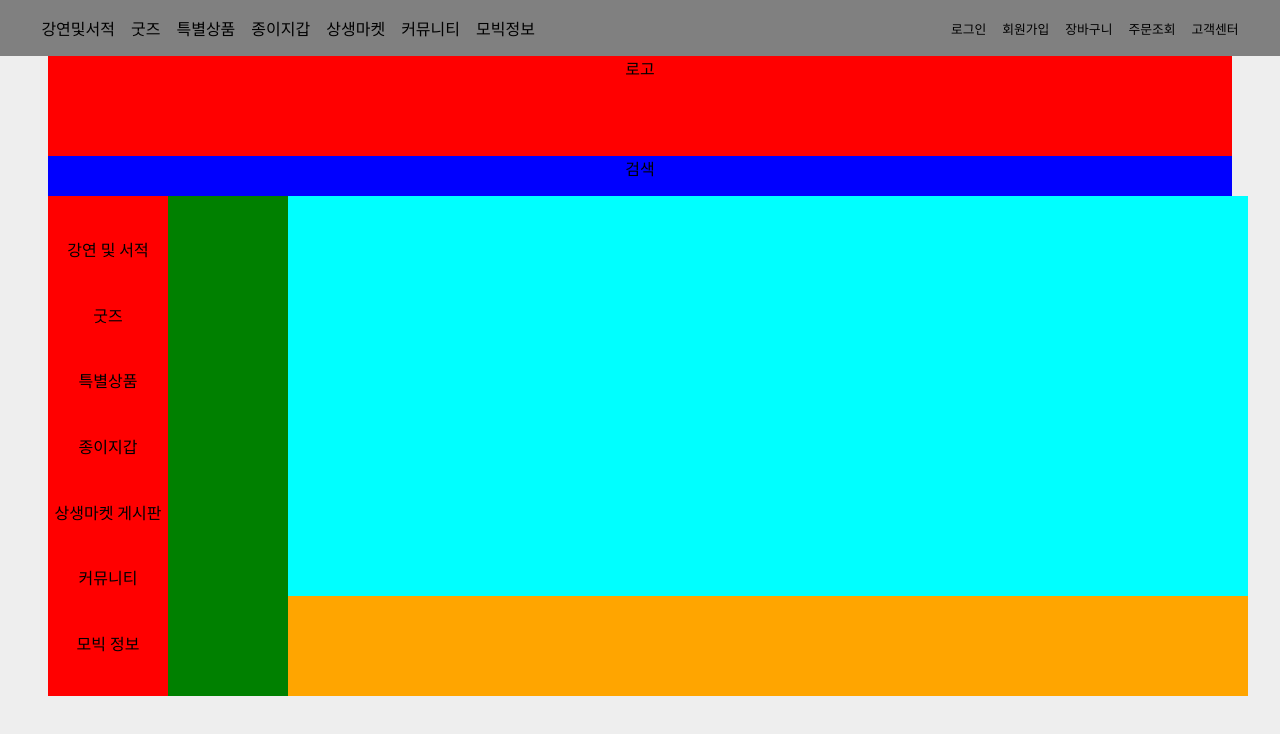
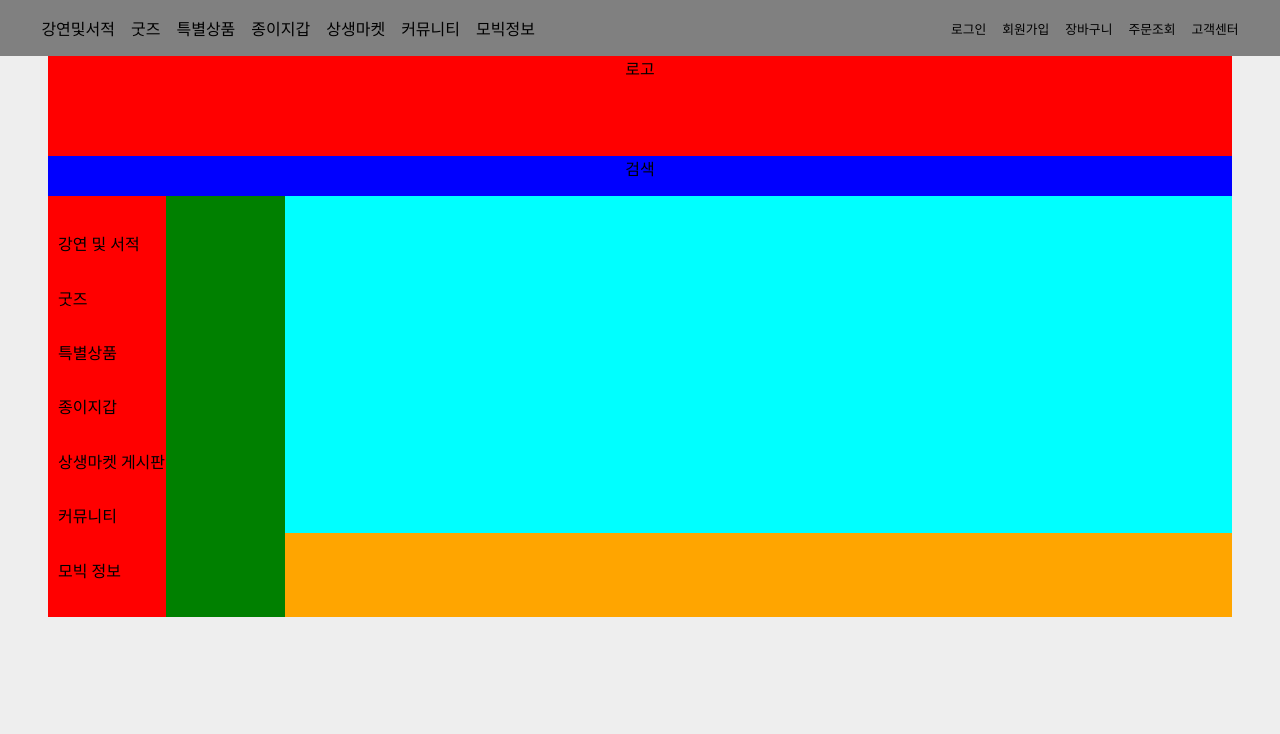
Before and after one commit to choonsimDev/MobickStation, a Next.js app: page / in a window 1280 px wide. Shown: the top 734 px of the page. Built offline with nearby package versions, Linux system fonts and the light colour scheme; a web font is replaced by a local one.

Commit message:
Edit Banner width

```diff
--- a/components/Banner.js
+++ b/components/Banner.js
@@ -2,14 +2,14 @@ import styled from "styled-components";
 import React, { useState } from "react";
 
 const StyledBanner = styled.div`
+  width: 100%;
+  height: 421px;
   display: flex;
   flex-direction: row;
   justify-content: center;
   align-items: center;
   background-color: gray;
   text-align: center;
-  width: 1200px;
-  height: 500px;
 `;
 
 const MainCategory = styled.div`
@@ -18,20 +18,21 @@ const MainCategory = styled.div`
   display: flex;
   flex-direction: column;
   justify-content: space-around;
-  align-items: center;
+  align-items: left;
   padding: 20px 0;
   background-color: red;
 `;
 
 const MainCategoryItem = styled.div`
   margin: 5px 0;
+  margin-left: 10px;
   text-align: left;
 `;
 
 const DetailCategory = styled.div`
-  background-color: green;
   width: 10%;
   height: 100%;
+  background-color: green;
 `;
 
 const DetailCategoryItem = styled.div`
```
